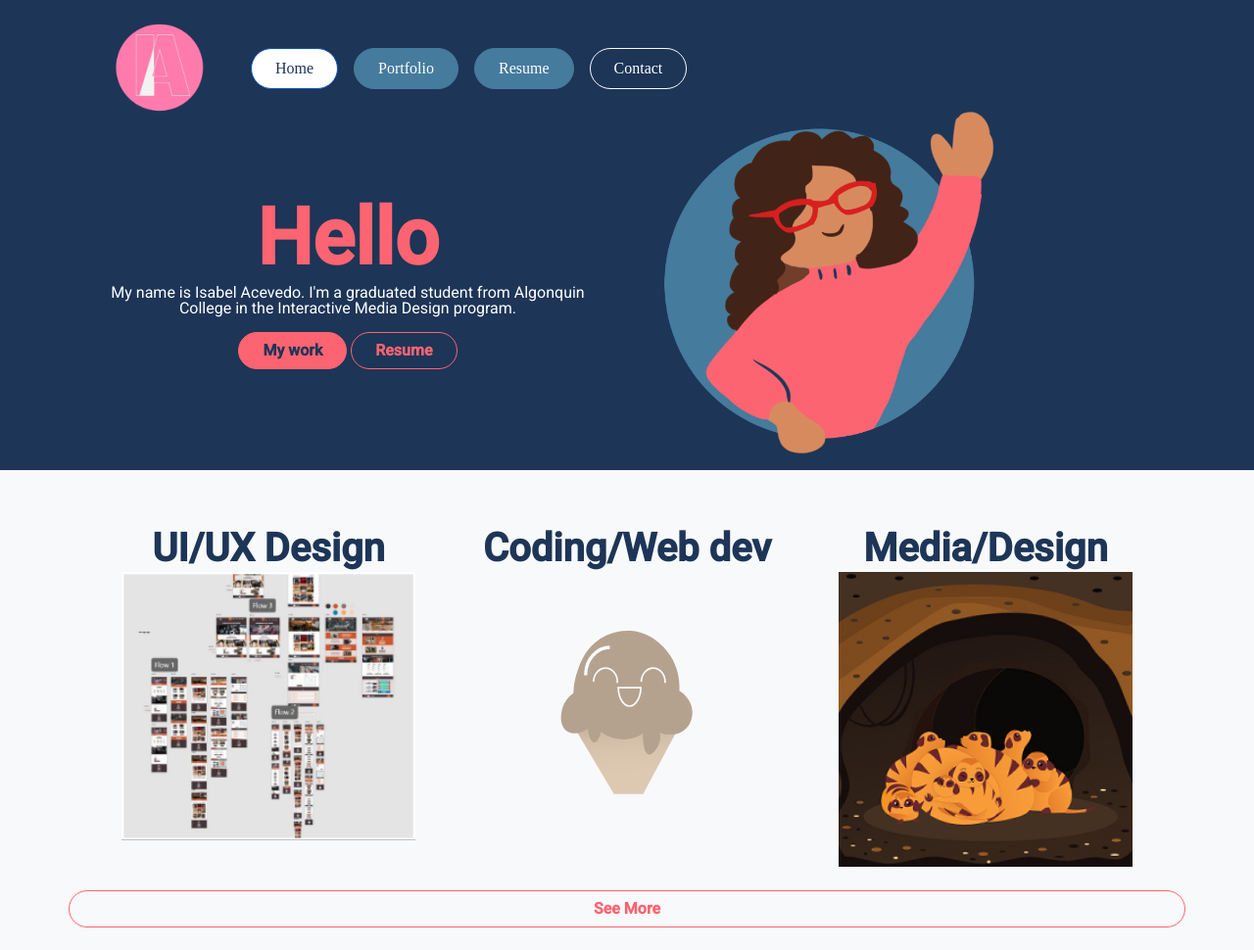
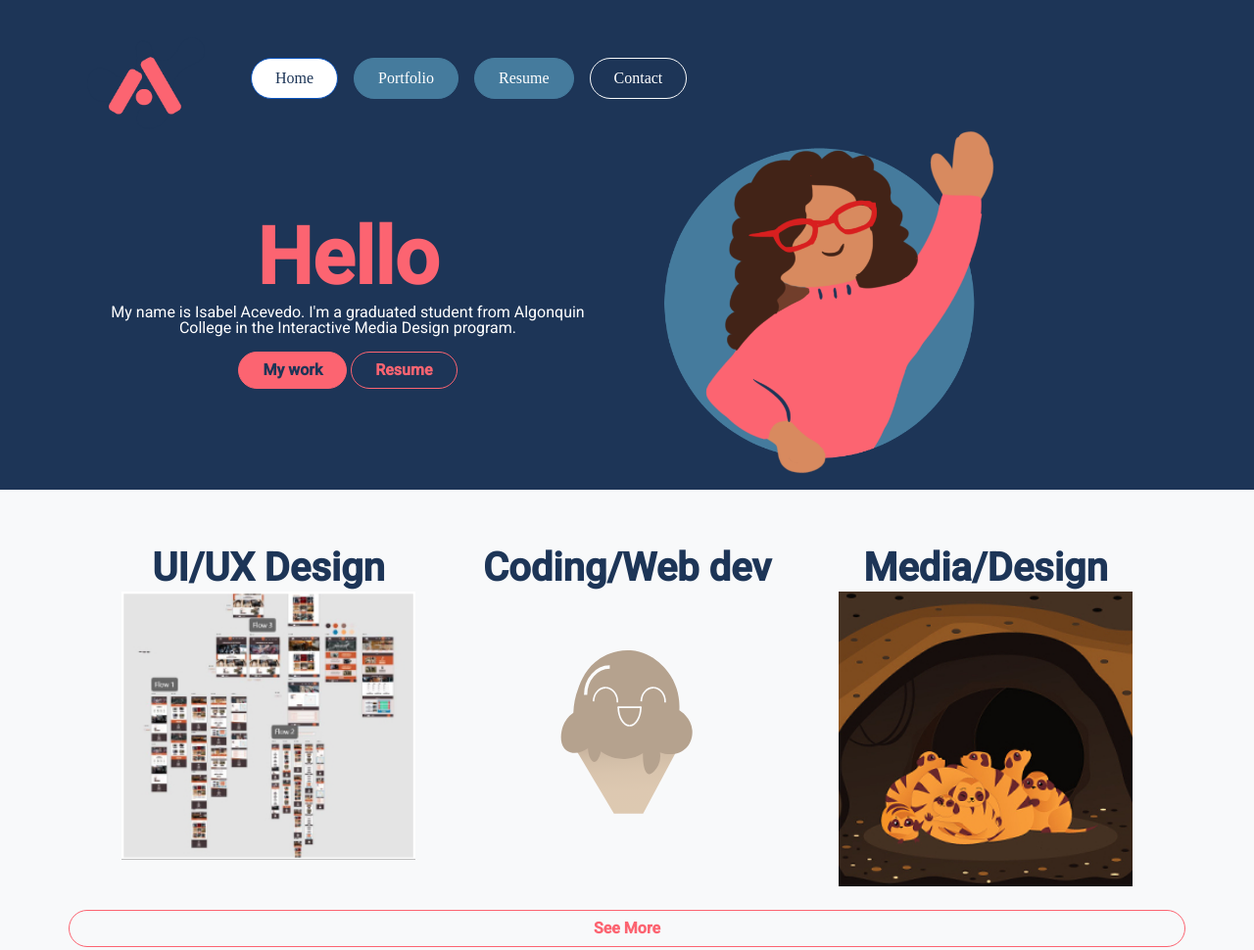
Before and after one commit to acev0010/portfolio, a plain HTML site: page index.html in a window 1280 px wide. Shown: the top 970 px of the page at 98% size. Drawn offline with nearby package versions, Linux system fonts and the light colour scheme; files whose address does not match are found by name.

Commit message:
logo changes

```diff
--- a/index.html
+++ b/index.html
@@ -34,7 +34,7 @@
         </ul>
 
       <nav class="navbar navbar-expand-md navbar-dark">
-              <a class="navbar-brand" href="index.html"><img src="images/logo.png" alt="logo" style="
+              <a class="navbar-brand" href="index.html"><img src="images/logo_new.png" alt="logo" style="
           width:  150px;
       "></a>
               <button class="navbar-toggler" type="button" data-bs-toggle="collapse" data-bs-target="#navbarSupportedContent" aria-controls="navbarSupportedContent" aria-expanded="false" aria-label="Toggle navigation">
```
Also changed, not shown: images/Ellipse 311.png (added), images/Ellipse 311.svg (added), images/Path 292.png (added), images/Path 292.svg (added), images/Rectangle 1374.png (added), images/Rectangle 1374.svg (added), images/Rectangle 1375.png (added), images/Rectangle 1375.svg (added), images/logo_new.png (added).
